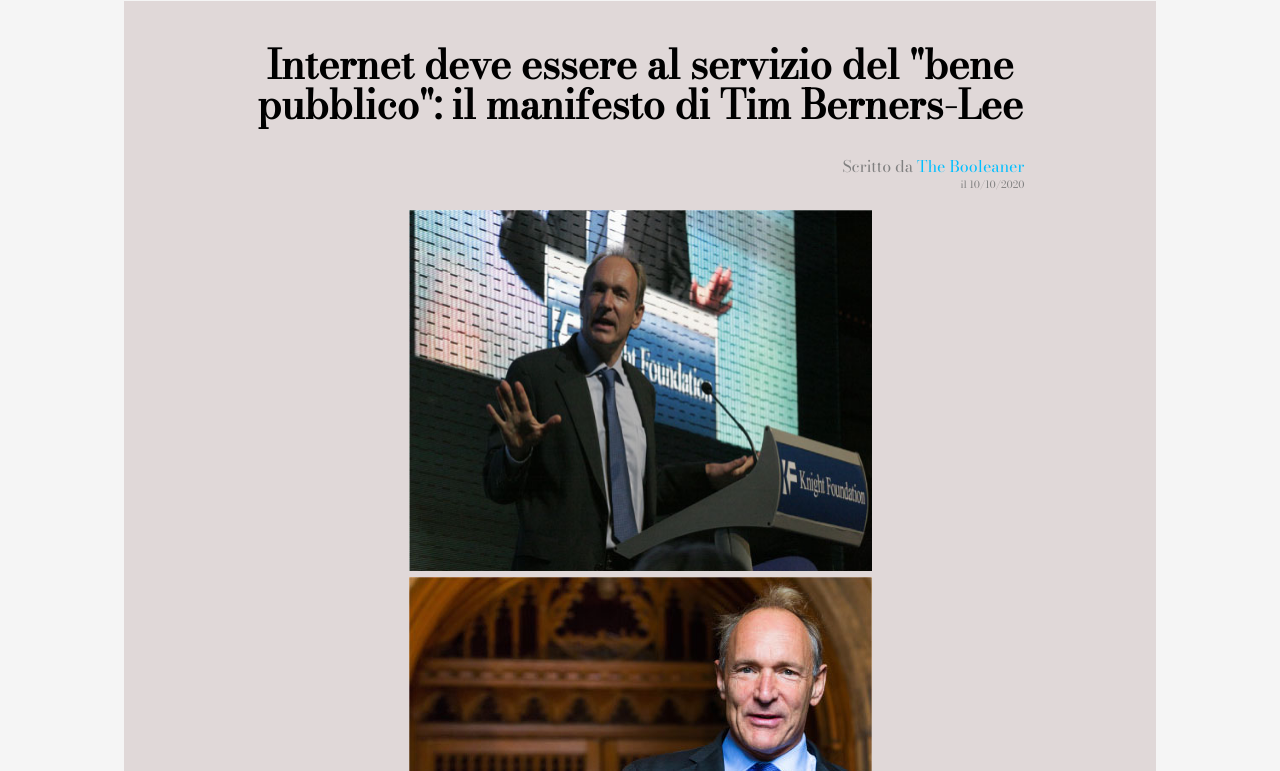
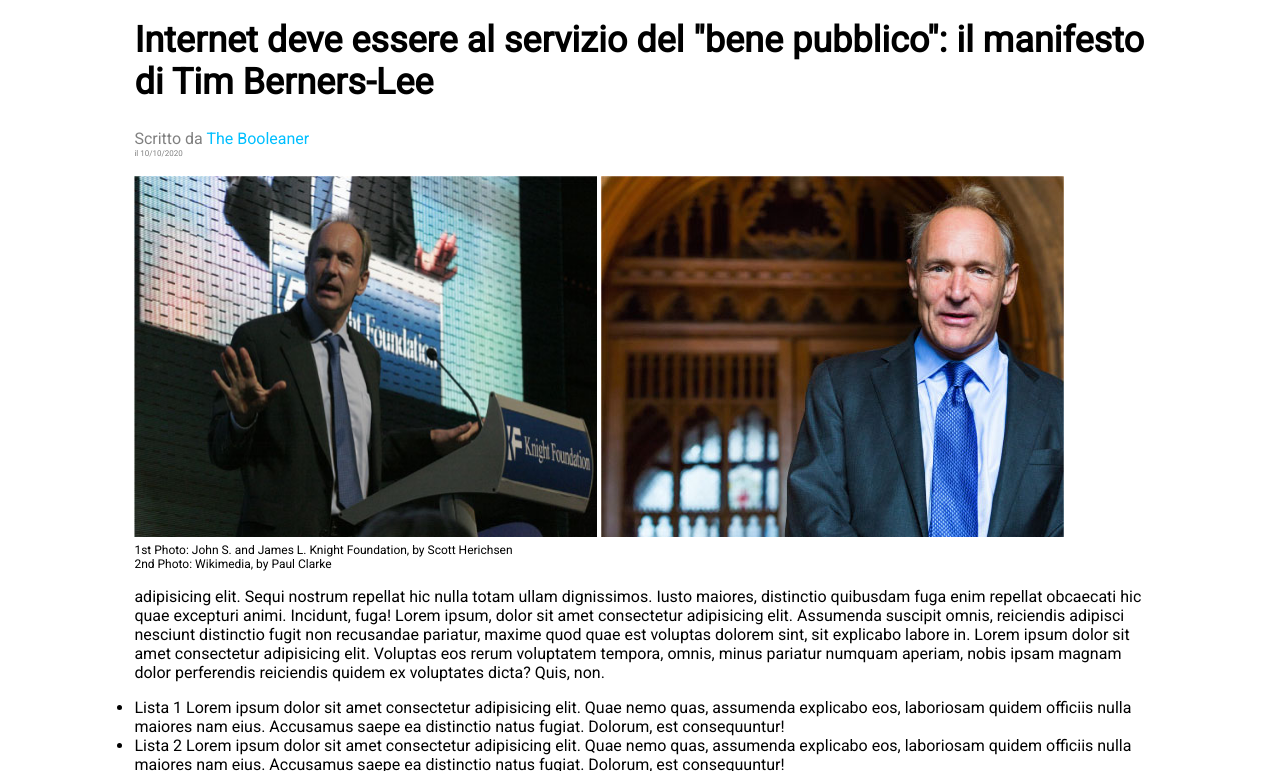
Before and after one commit to GiuseppeMandriani/html-css-booleaner, a website: page index.html in a window 1280 px wide. Shown: the part 92-863 px from the top of the page. Drawn offline with nearby package versions, Linux system fonts and the light colour scheme.

Commit message:
main changed

```diff
--- a/index.html
+++ b/index.html
@@ -4,8 +4,8 @@
     <meta charset="UTF-8" />
     <meta name="viewport" content="width=device-width, initial-scale=1.0" />
     <meta http-equiv="X-UA-Compatible" content="ie=edge" />
-    <!--<link rel="stylesheet" href="main.css" />-->
-    <link rel="stylesheet" href="main2.css" />
+    <link rel="stylesheet" href="main.css" />
+    <!-- <link rel="stylesheet" href="main2.css" /> -->
     <link rel="preconnect" href="https://fonts.gstatic.com" />
     <link href="https://fonts.googleapis.com/css2?family=Bodoni+Moda&display=swap" rel="stylesheet" />
     <link rel="preconnect" href="https://fonts.gstatic.com" />
```
